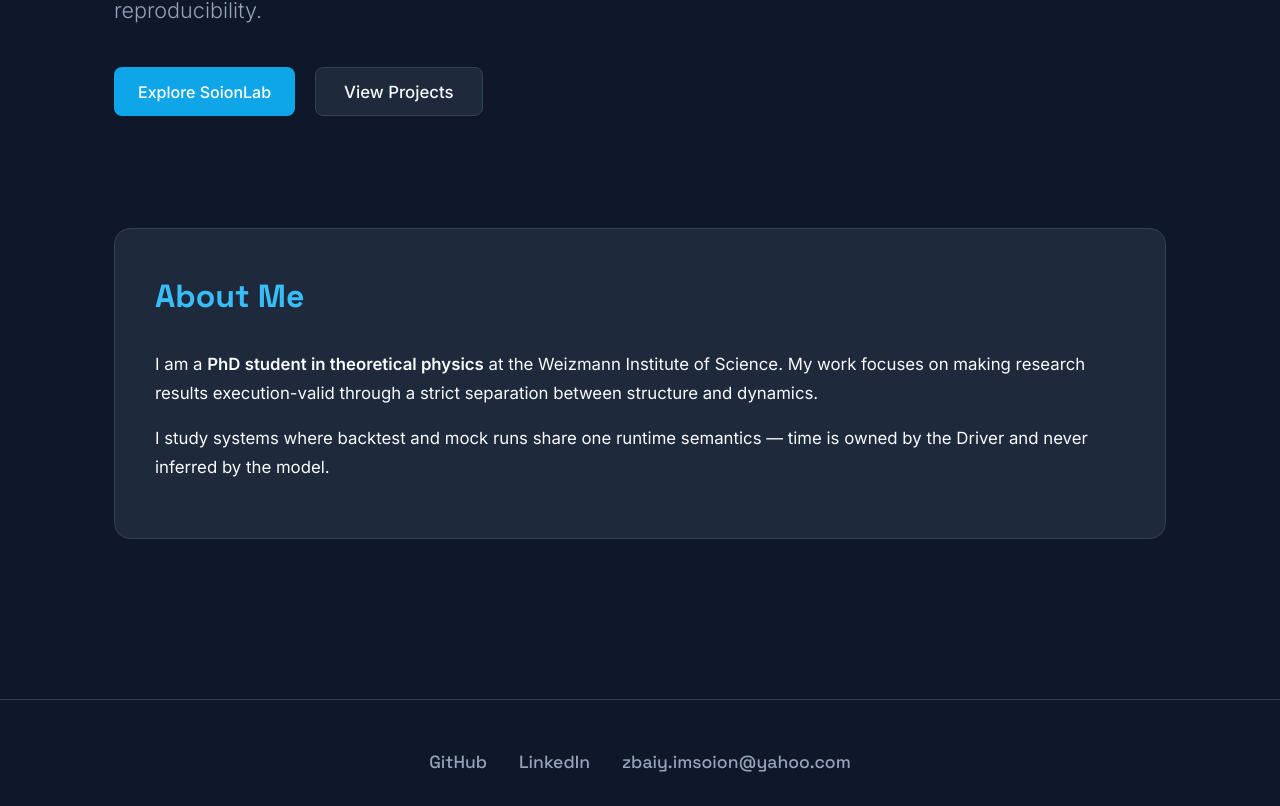
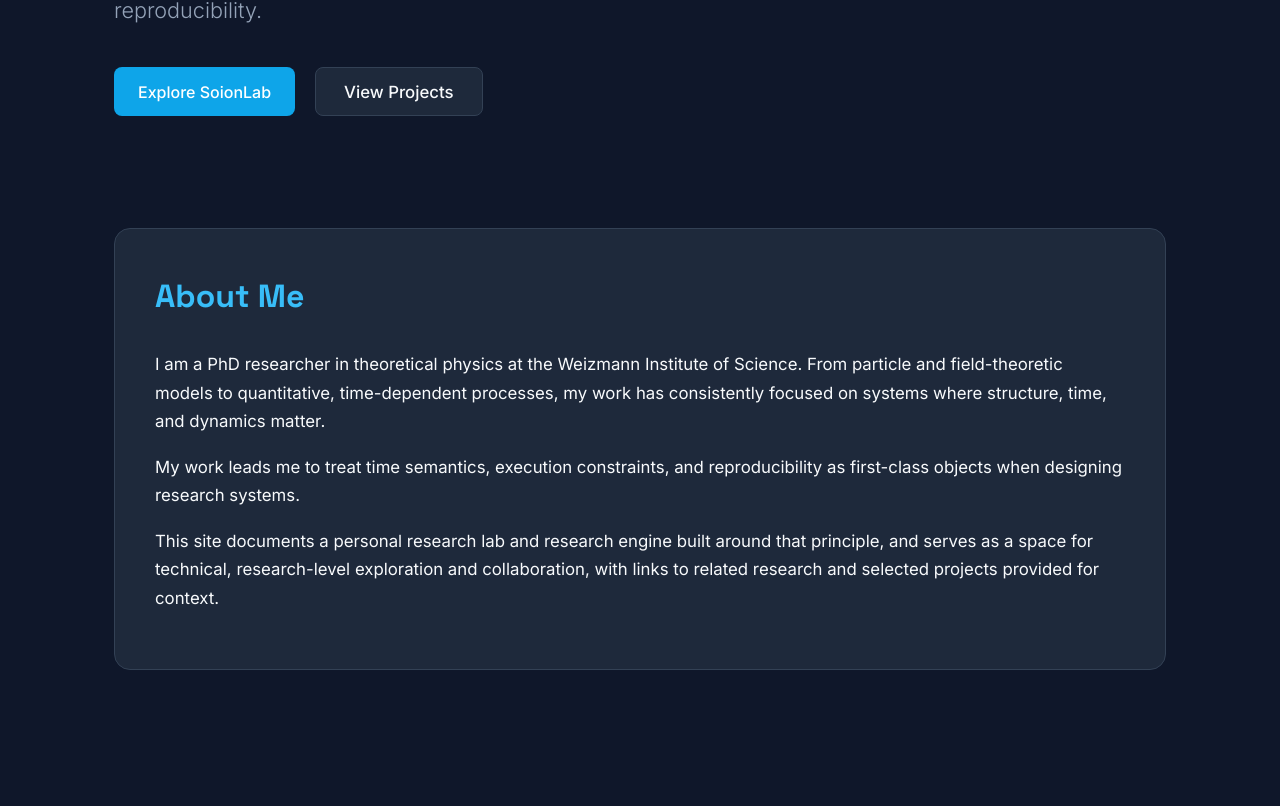
Before and after one commit to ZBaiY/zbaiy.github.io, a React (Create React App) app: page / in a window 1280 px wide. Shown: the part 451-1257 px from the top of the page. Built offline with nearby package versions, Linux system fonts and the light colour scheme.

Commit message:
frontpage

```diff
--- a/src/components/Home.js
+++ b/src/components/Home.js
@@ -24,13 +24,13 @@ const Home = ({ onNavigate }) => {
         <div className="about-card">
           <h2>About Me</h2>
           <p>
-            I am a <strong>PhD student in theoretical physics</strong> at the Weizmann Institute of Science.
-            My work focuses on making research results execution-valid through a strict separation
-            between structure and dynamics.
+            I am a PhD researcher in theoretical physics at the Weizmann Institute of Science. From particle and field-theoretic models to quantitative, time-dependent processes, my work has consistently focused on systems where structure, time, and dynamics matter.
           </p>
           <p>
-            I study systems where backtest and mock runs share one runtime semantics —
-            time is owned by the Driver and never inferred by the model.
+            My work leads me to treat time semantics, execution constraints, and reproducibility as first-class objects when designing research systems.
+          </p>
+          <p>
+            This site documents a personal research lab and research engine built around that principle, and serves as a space for technical, research-level exploration and collaboration, with links to related research and selected projects provided for context.
           </p>
         </div>
       </section>
```
